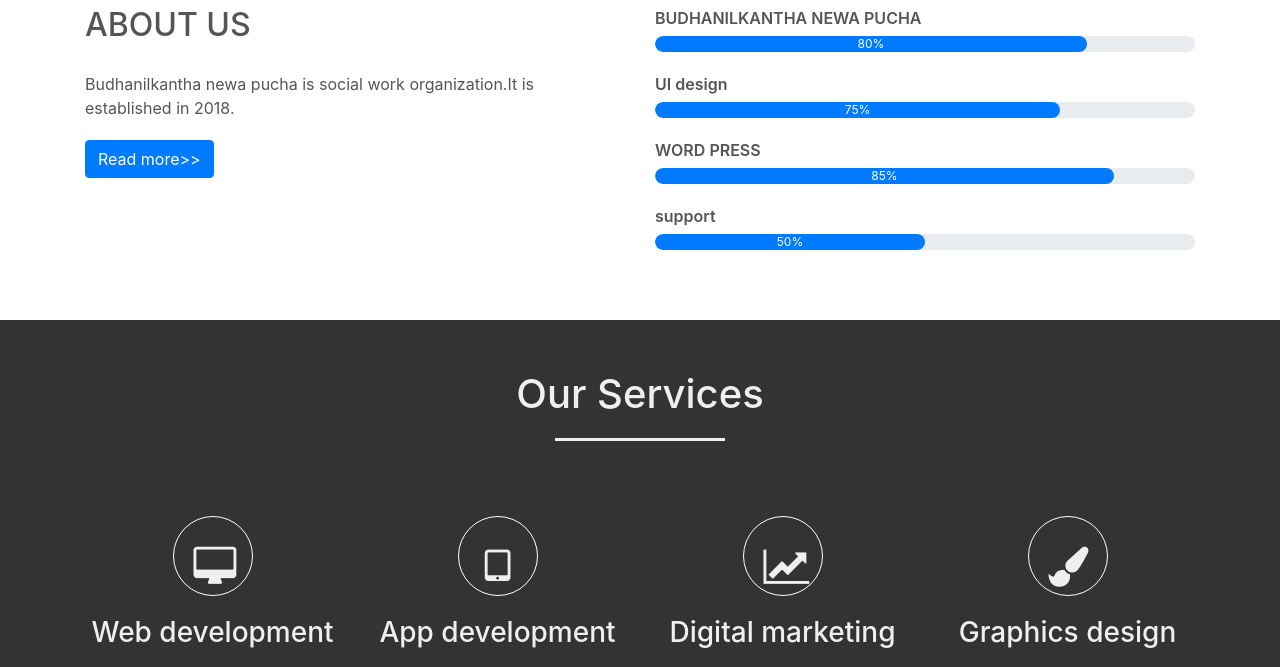
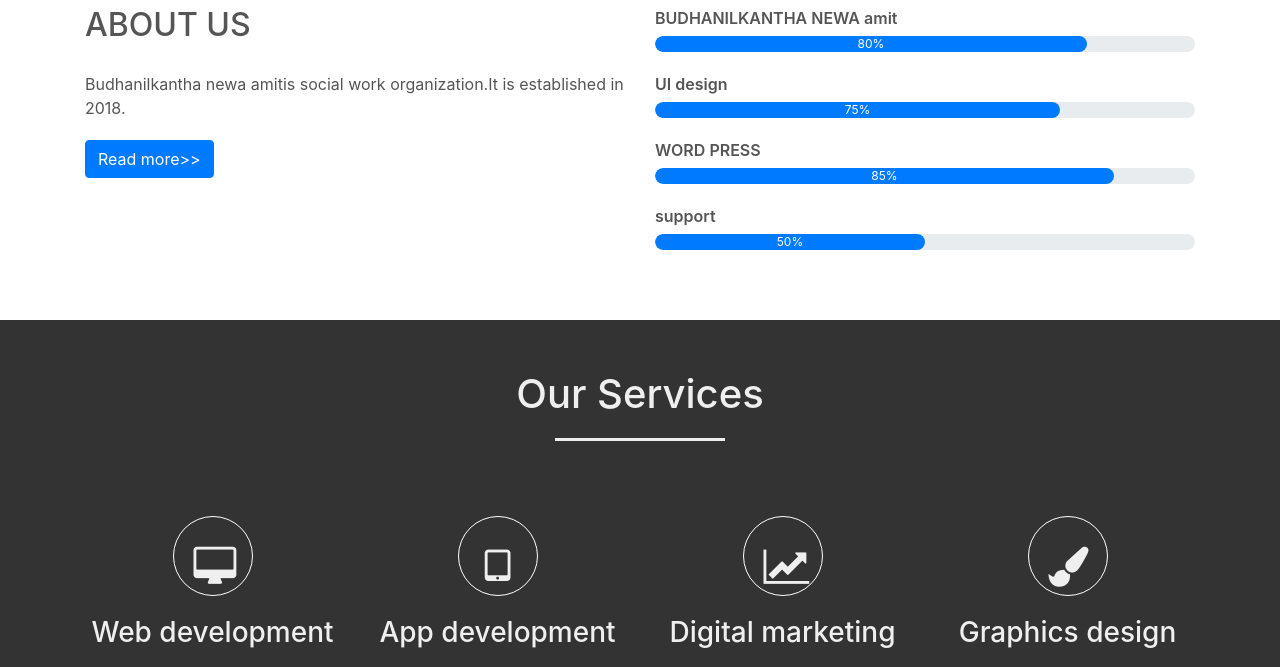
Before and after one commit to amitiz/newa-pucha, a plain HTML site: page index.html in a window 1280 px wide. Shown: the part 116-783 px from the top of the page. Drawn offline with nearby package versions, Linux system fonts and the light colour scheme; files that its build step writes are made by us from their sources.

Commit message:
pucha removed completly

```diff
--- a/index.html
+++ b/index.html
@@ -96,12 +96,12 @@
         <div class="col-md-6">
           <h2>ABOUT US</h2>
           <div class="about-content">
-            Budhanilkantha newa pucha is social work organization.It is established in 2018.
+            Budhanilkantha newa amitis social work organization.It is established in 2018.
         </div>
           <button type="button" class="btn btn-primary">Read more>></button>
         </div>
         <div class="col-md-6 skills-bar">
-          <p>BUDHANILKANTHA NEWA PUCHA</p>
+          <p>BUDHANILKANTHA NEWA amit</p>
           <div class="progress">
             <div class="progress-bar" style="width:80%;">80%</div>
           </div>
```
